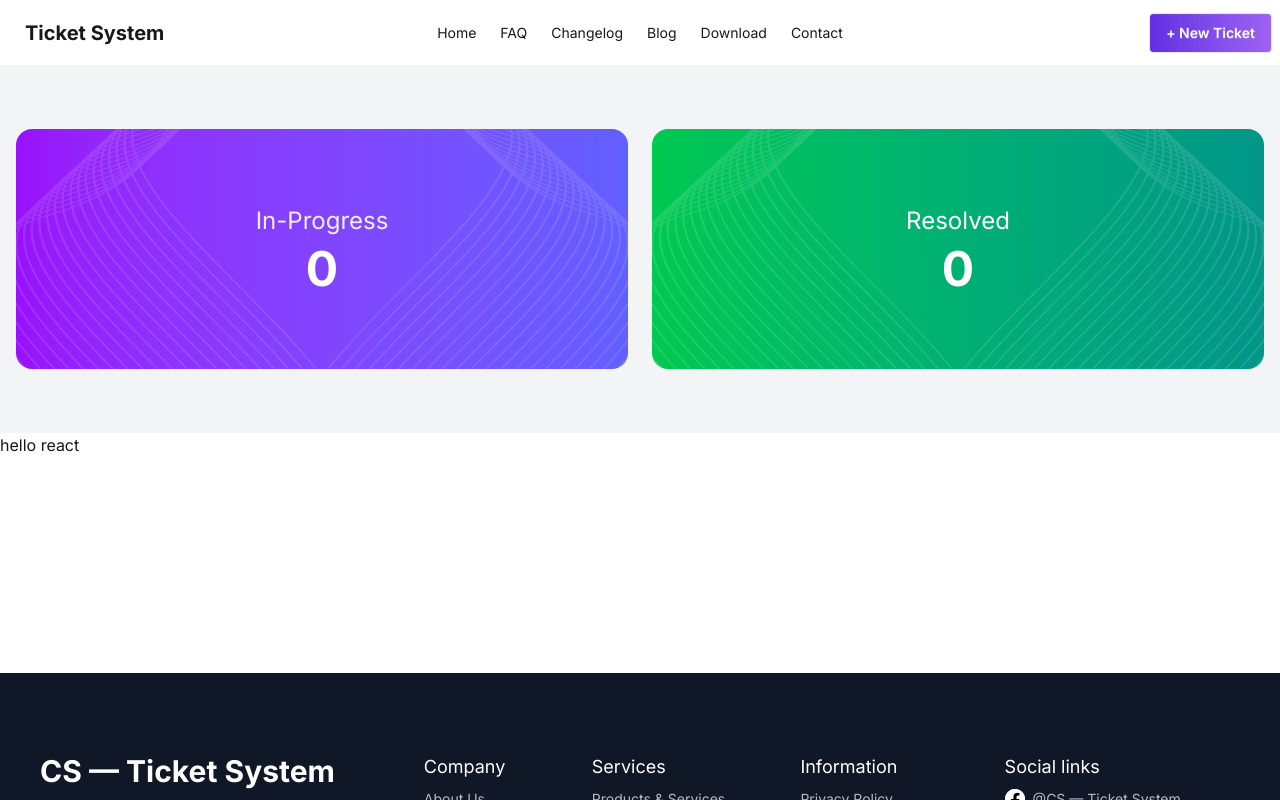
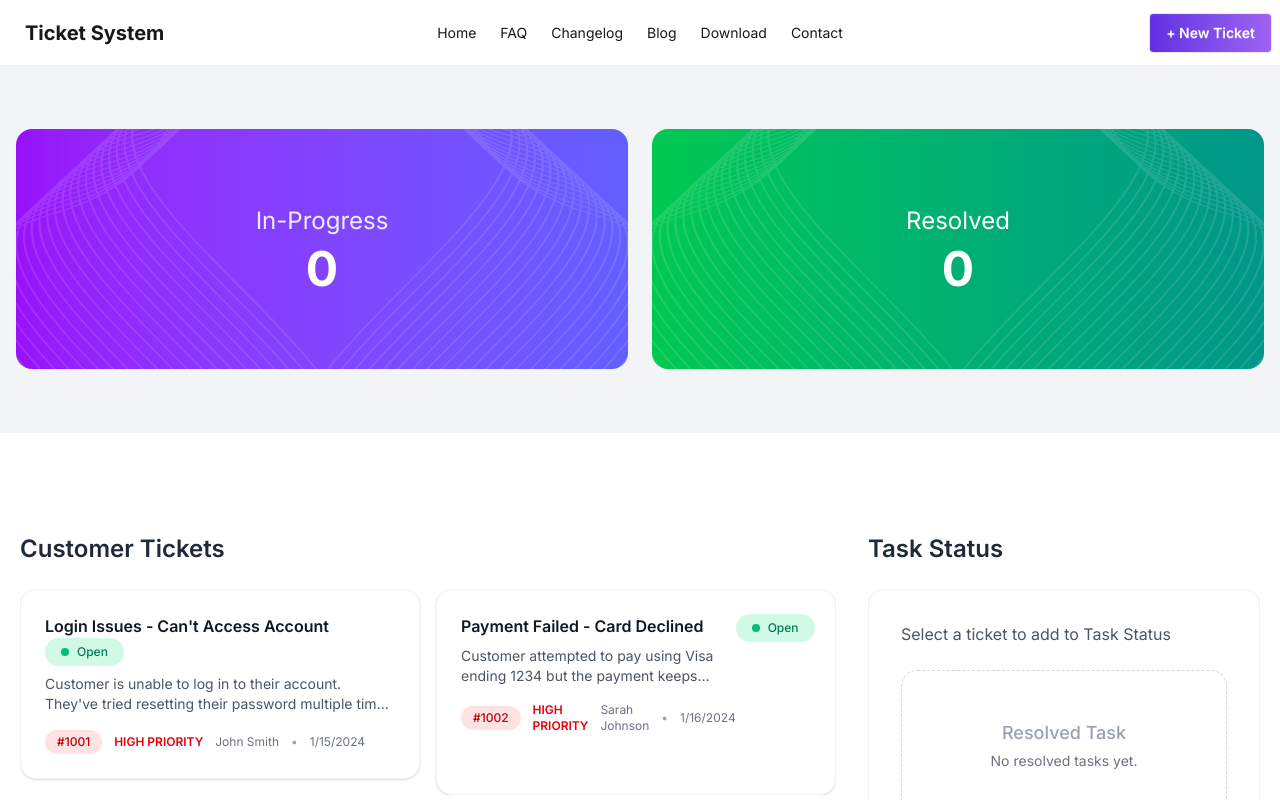
Before and after one commit to toufiqweb/Customer-Support-Zone, a React (Vite) app: page / in a window 1280 px wide. Shown: the top 800 px of the page. Built offline with nearby package versions, Linux system fonts and the light colour scheme.

Commit message:
customer tickets section add

```diff
--- /dev/null
+++ b/public/data.json
@@ -0,0 +1,110 @@
+[
+  {
+    "id": 1,
+    "title": "Login page not loading",
+    "description": "The login page keeps showing a blank white screen after entering credentials. This started happening since yesterday.",
+    "customer": "Alice Johnson",
+    "priority": "High",
+    "status": "Open",
+    "createdAt": "2026-03-28T09:15:00Z"
+  },
+  {
+    "id": 2,
+    "title": "Payment failed during checkout",
+    "description": "I tried to complete my order but the payment is failing with error code 402. Using Visa card.",
+    "customer": "Bob Smith",
+    "priority": "Medium",
+    "status": "In Progress",
+    "createdAt": "2026-03-28T14:30:00Z"
+  },
+  {
+    "id": 3,
+    "title": "Request for invoice copy",
+    "description": "I need a copy of the invoice for my purchase made on March 15th (Order #ORD-7842).",
+    "customer": "Carol Williams",
+    "priority": "Low",
+    "status": "Closed",
+    "createdAt": "2026-03-29T11:45:00Z"
+  },
+  {
+    "id": 4,
+    "title": "App crashing on Android",
+    "description": "The mobile app crashes immediately after opening on my Samsung Galaxy S23. Version 2.3.1.",
+    "customer": "David Lee",
+    "priority": "High",
+    "status": "Open",
+    "createdAt": "2026-03-29T16:20:00Z"
+  },
+  {
+    "id": 5,
+    "title": "Slow loading times on dashboard",
+    "description": "The dashboard takes over 30 seconds to load every time. This is affecting my daily work.",
+    "customer": "Emma Brown",
+    "priority": "Medium",
+    "status": "In Progress",
+    "createdAt": "2026-03-30T08:10:00Z"
+  },
+  {
+    "id": 6,
+    "title": "Account suspension issue",
+    "description": "My account was suddenly suspended without any notification. Please check and reactivate it.",
+    "customer": "Frank Garcia",
+    "priority": "High",
+    "status": "Open",
+    "createdAt": "2026-03-30T10:55:00Z"
+  },
+  {
+    "id": 7,
+    "title": "Feature request: Dark mode",
+    "description": "It would be great if you could add a dark mode option for the web application.",
+    "customer": "Grace Martinez",
+    "priority": "Low",
+    "status": "Closed",
+    "createdAt": "2026-03-30T13:40:00Z"
+  },
+  {
+    "id": 8,
+    "title": "Refund not received",
+    "description": "I requested a refund 10 days ago but haven't received the money back yet.",
+    "customer": "Henry Wilson",
+    "priority": "Medium",
+    "status": "In Progress",
+    "createdAt": "2026-03-30T17:25:00Z"
+  },
+  {
+    "id": 9,
+    "title": "Email notifications not working",
+    "description": "I'm not receiving any email notifications for new messages or updates.",
+    "customer": "Isabella Taylor",
+    "priority": "Medium",
+    "status": "Open",
+    "createdAt": "2026-03-31T07:50:00Z"
+  },
+  {
+    "id": 10,
+    "title": "Wrong product delivered",
+    "description": "I ordered a wireless keyboard but received a mouse instead. Order number #ORD-8921.",
+    "customer": "Jack Anderson",
+    "priority": "High",
+    "status": "Open",
+    "createdAt": "2026-03-31T12:15:00Z"
+  },
+  {
+    "id": 11,
+    "title": "Password reset link expired",
+    "description": "The password reset link I received keeps saying it's expired even though I just requested it.",
+    "customer": "Karen Thomas",
+    "priority": "Low",
+    "status": "Closed",
+    "createdAt": "2026-03-31T14:30:00Z"
+  },
+  {
+    "id": 12,
+    "title": "Unable to upload files",
+    "description": "File upload feature is not working. Getting 'Upload failed' error for all file types.",
+    "customer": "Liam Jackson",
+    "priority": "Medium",
+    "status": "In Progress",
+    "createdAt": "2026-03-31T19:05:00Z"
+  }
+]
--- a/src/App.jsx
+++ b/src/App.jsx
@@ -1,4 +1,5 @@
 import './App.css'
+import CustomerTicketsSection from './componets/homepage/CustomerTicketsSection/CustomerTicketsSection'
 import Footer from './componets/homepage/Footer'
 import Navbar from './componets/homepage/Navbar'
 import TicketStatus from './componets/homepage/TicketStatus'
@@ -11,7 +12,7 @@ function App() {
       <Navbar/>
       <TicketStatus/>
 
-      <h1 className='h-[30vh]'>hello react</h1>
+      <CustomerTicketsSection/>
       <Footer/>
     </>
   )
--- /dev/null
+++ b/src/componets/homepage/CustomerTicketsSection/CustomerTicketsSection.jsx
@@ -0,0 +1,103 @@
+import React from "react";
+
+const CustomerTicketsSection = () => {
+  return (
+    <div className="max-w-450 mx-auto py-20">
+      <div className="grid md:grid-cols-2 lg:grid-cols-3 gap-8 p-5">
+        {/* Left Column - Customer Tickets */}
+        <div className="lg:col-span-2">
+          <h2 className="text-2xl font-semibold text-gray-800 mb-6">
+            Customer Tickets
+          </h2>
+
+          <div className=" overflow-hidden grid  lg:grid-cols-2 gap-4">
+            {/* Ticket 1 */}
+            <div className="bg-white rounded-2xl shadow-sm p-6 mb-4 border border-gray-100 hover:shadow-md transition-shadow">
+              <div className="flex justify-between items-start">
+                <div>
+                  <p className="font-semibold text-gray-900">
+                    Login Issues - Can't Access Account
+                  </p>
+                  <div>
+                    <div className="flex w-fit items-center gap-2 bg-emerald-100 text-emerald-700 text-xs font-medium px-4 py-1.5 rounded-full">
+                      <div className="w-2 h-2 bg-emerald-500 rounded-full"></div>
+                      Open
+                    </div>
+                  </div>
+
+                  <p className="text-sm text-gray-600 mt-2 line-clamp-2">
+                    Customer is unable to log in to their account. They've tried
+                    resetting their password multiple times but still...
+                  </p>
+                  <div className="flex items-center gap-3 mt-4 text-xs">
+                    <span className="bg-red-100 text-red-700 px-3 py-1 rounded-full font-medium">
+                      #1001
+                    </span>
+                    <span className="text-red-600 font-semibold">
+                      HIGH PRIORITY
+                    </span>
+                    <span className="text-gray-500">John Smith</span>
+                    <span className="text-gray-400">•</span>
+                    <span className="text-gray-500">1/15/2024</span>
+                  </div>
+                </div>
+              </div>
+            </div>
+
+            {/* Ticket 2 */}
+            <div className="bg-white rounded-2xl shadow-sm p-6 border border-gray-100 hover:shadow-md transition-shadow">
+              <div className="flex justify-between items-start">
+                <div>
+                  <div className="font-semibold text-gray-900">
+                    Payment Failed - Card Declined
+                  </div>
+                  <p className="text-sm text-gray-600 mt-2 line-clamp-2">
+                    Customer attempted to pay using Visa ending 1234 but the
+                    payment keeps failing despite sufficient balance.
+                  </p>
+                  <div className="flex items-center gap-3 mt-4 text-xs">
+                    <span className="bg-red-100 text-red-700 px-3 py-1 rounded-full font-medium">
+                      #1002
+                    </span>
+                    <span className="text-red-600 font-semibold">
+                      HIGH PRIORITY
+                    </span>
+                    <span className="text-gray-500">Sarah Johnson</span>
+                    <span className="text-gray-400">•</span>
+                    <span className="text-gray-500">1/16/2024</span>
+                  </div>
+                </div>
+                <div className="flex items-center gap-2 bg-emerald-100 text-emerald-700 text-xs font-medium px-4 py-1.5 rounded-full">
+                  <div className="w-2 h-2 bg-emerald-500 rounded-full"></div>
+                  Open
+                </div>
+              </div>
+            </div>
+          </div>
+        </div>
+
+        {/* Right Column - Task Status */}
+        <div className=" overflow-hidden">
+          <h2 className="text-2xl font-semibold text-gray-800 mb-6">
+            Task Status
+          </h2>
+
+          <div className="bg-white rounded-2xl shadow-sm p-8 border border-gray-100">
+            <p className="text-gray-600 mb-6">
+              Select a ticket to add to Task Status
+            </p>
+
+            <div className="border border-dashed border-gray-300 rounded-2xl p-12 text-center">
+              <div className="text-gray-400 text-lg font-medium mb-1">
+                Resolved Task
+              </div>
+              <p className="text-gray-500 text-sm">No resolved tasks yet.</p>
+            </div>
+          </div>
+        </div>
+      </div>
+    </div>
+  );
+};
+
+export default CustomerTicketsSection;
```
